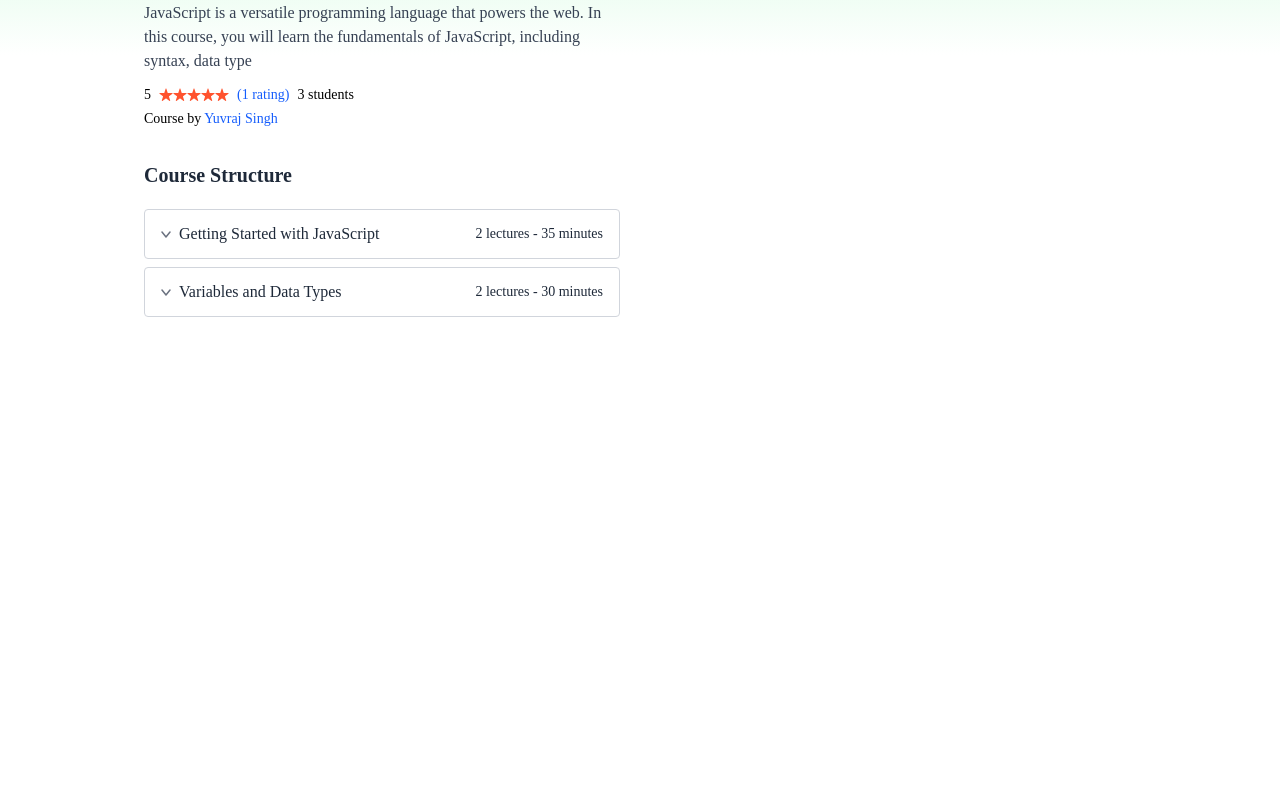
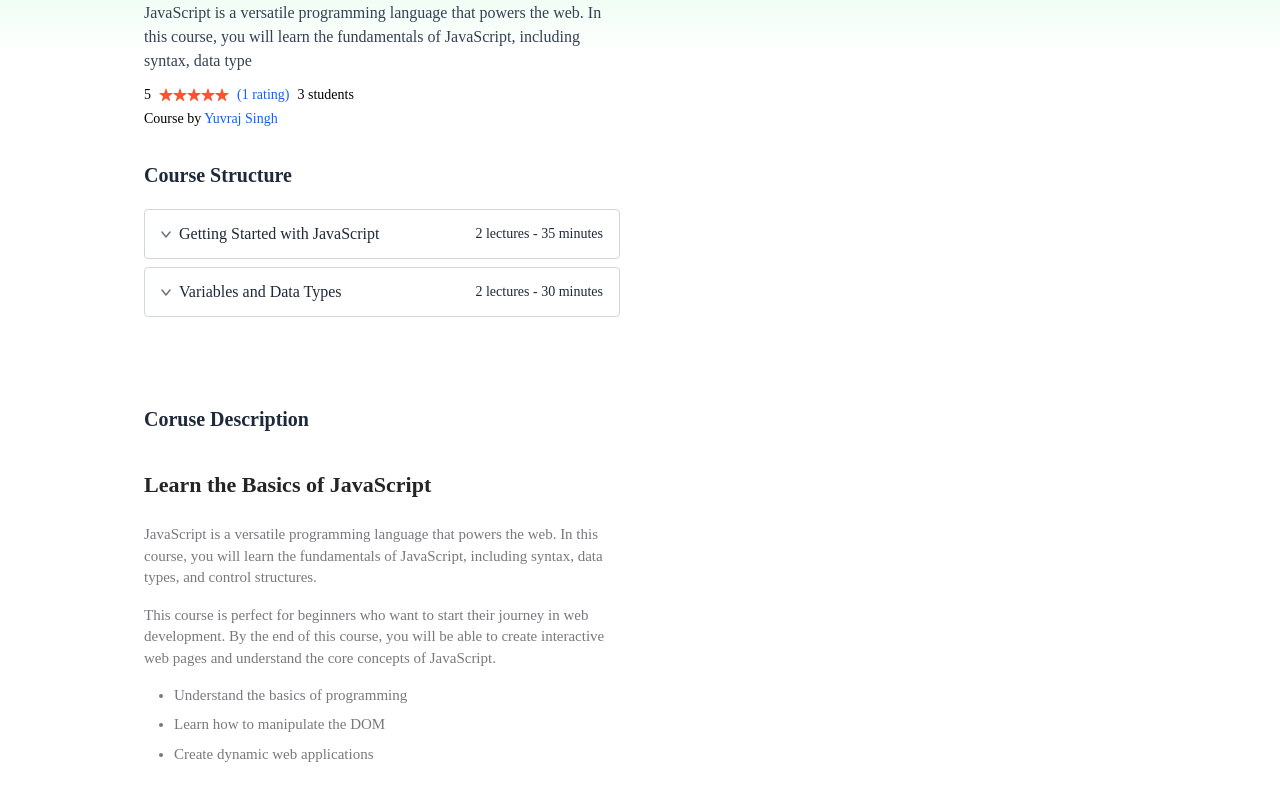
Before and after one commit to yuvrajsingh101280/LMS-software, a React (Vite) app in the folder frontend/: page /course/605c72efb3f1c2b1f8e4e1a1 in a window 1280 px wide. Shown: the part 268-1068 px from the top of the page. Before the commit the page ends 800 px from the top, so only its background shows below. Built offline with nearby package versions, Linux system fonts and the light colour scheme; no server answers.

Commit message:
Add rich text styling and course description to CourseDetails component

```diff
--- a/frontend/src/index.css
+++ b/frontend/src/index.css
@@ -23,9 +23,76 @@
 "section-height":"500px"
 
 } */
+
+  /* --rich-text: */
 }
 @layer utilities {
   .auto {
     grid: repeat(auto-fit, minmax(200px, 1fr));
   }
 }
+@layer base {
+  html {
+    scroll-behavior: smooth;
+  }
+}
+::-webkit-scrollbar {
+  display: none;
+}
+.rich-text {
+  font-size: 15px;
+  color: #7a787d;
+}
+.rich-text p {
+  margin-bottom: 16px;
+}
+.rich-text h1 {
+  font-size: 36px;
+  font-weight: 800;
+  color: #252525;
+  margin: 32px 0;
+}
+.rich-text h2 {
+  font-size: 22px;
+  font-weight: 700;
+  color: #252525;
+  margin: 24px 0;
+}
+.rich-text h3 {
+  font-size: 18px;
+  font-weight: 600;
+  color: #252525;
+  margin: 20px 0;
+}
+.rich-text h4 {
+  font-size: 16px;
+  font-weight: 500;
+  color: #252525;
+  margin: 16px 0;
+}
+.rich-text h5 {
+  font-size: 14px;
+  font-weight: 400;
+  color: #252525;
+  margin: 12p 0x;
+}
+.rich-text h6 {
+  font-size: 12px;
+  font-weight: 400;
+  color: #252525;
+  margin: 8px 0;
+}
+.rich-text strong {
+  font-weight: 700;
+}
+.rich-text ol {
+  margin-left: 30px;
+  list-style-type: decimal;
+}
+.rich-text ul {
+  margin-left: 30px;
+  list-style-type: disc;
+}
+.rich-text li {
+  margin-bottom: 8px;
+}
--- a/frontend/src/pages/students/CourseDetails.jsx
+++ b/frontend/src/pages/students/CourseDetails.jsx
@@ -159,6 +159,18 @@ const CourseDetails = () => {
               ))}
             </div>
           </div>
+
+          <div className="py-20 text-sm md:text-default">
+            <h3 className="text-xl font-semibold text-gray-800">
+              Coruse Description
+            </h3>
+            <p
+              className="pt-3 rich-text"
+              dangerouslySetInnerHTML={{
+                __html: courseData?.courseDescription || "",
+              }}
+            ></p>
+          </div>
         </div>
 
         {/* Right Column (Empty for Now) */}
```
